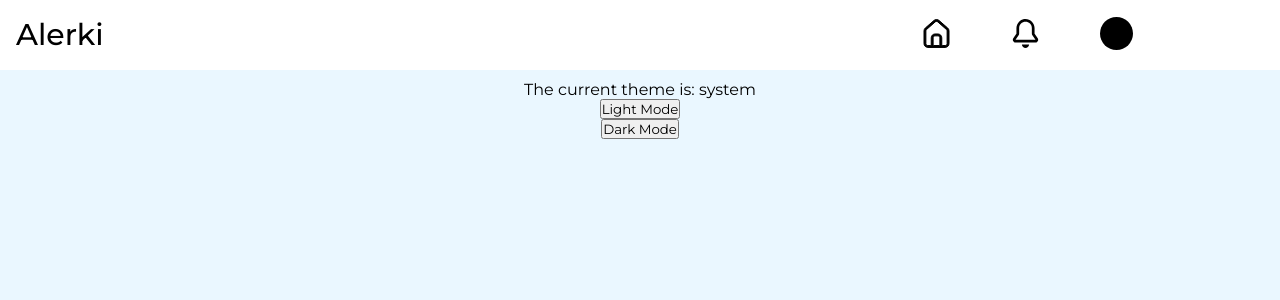
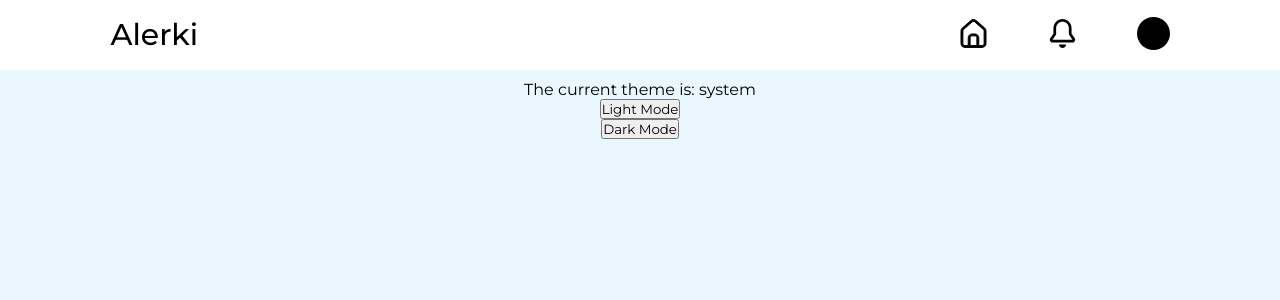
Before and after one commit to Sasha-hk/Alerki, a Next.js app in the folder frontend/: page / in a window 1280 px wide. Shown: the top 300 px of the page. Built offline with nearby package versions, Linux system fonts and the light colour scheme.

Commit message:
One more balance navbar

```diff
--- a/frontend/styles/base.css
+++ b/frontend/styles/base.css
@@ -77,9 +77,9 @@ section:not(:last-child) {
 @media only screen and (min-width: 1201px) and (max-width: 1400px) {
     :root {
         --navbar-height: 70px;
-        --frame-padding: 16px;
+        --frame-padding: 60px;
         --frame-fix-navbar: 80px;
-        --continer-width: 1117px;
+        --continer-width: 1059px;
     }
 }
 
@@ -87,8 +87,8 @@ section:not(:last-child) {
 @media only screen and (min-width: 1401px) {
     :root {
         --navbar-height: 70px;
-        --frame-padding: 16px;
+        --frame-padding: 60px;
         --frame-fix-navbar: 80px;
-        --continer-width: 1117px;
+        --continer-width: 1059px;
     }
 }
--- a/frontend/styles/nav-bar.css
+++ b/frontend/styles/nav-bar.css
@@ -2,7 +2,7 @@
 .nav-bar {
     display: flex;
     align-items: center;
-    justify-content: space-between;
+    justify-content: center;
     background: var(--bg-block);
     height: var(--navbar-height);
     width: 100%;
```
